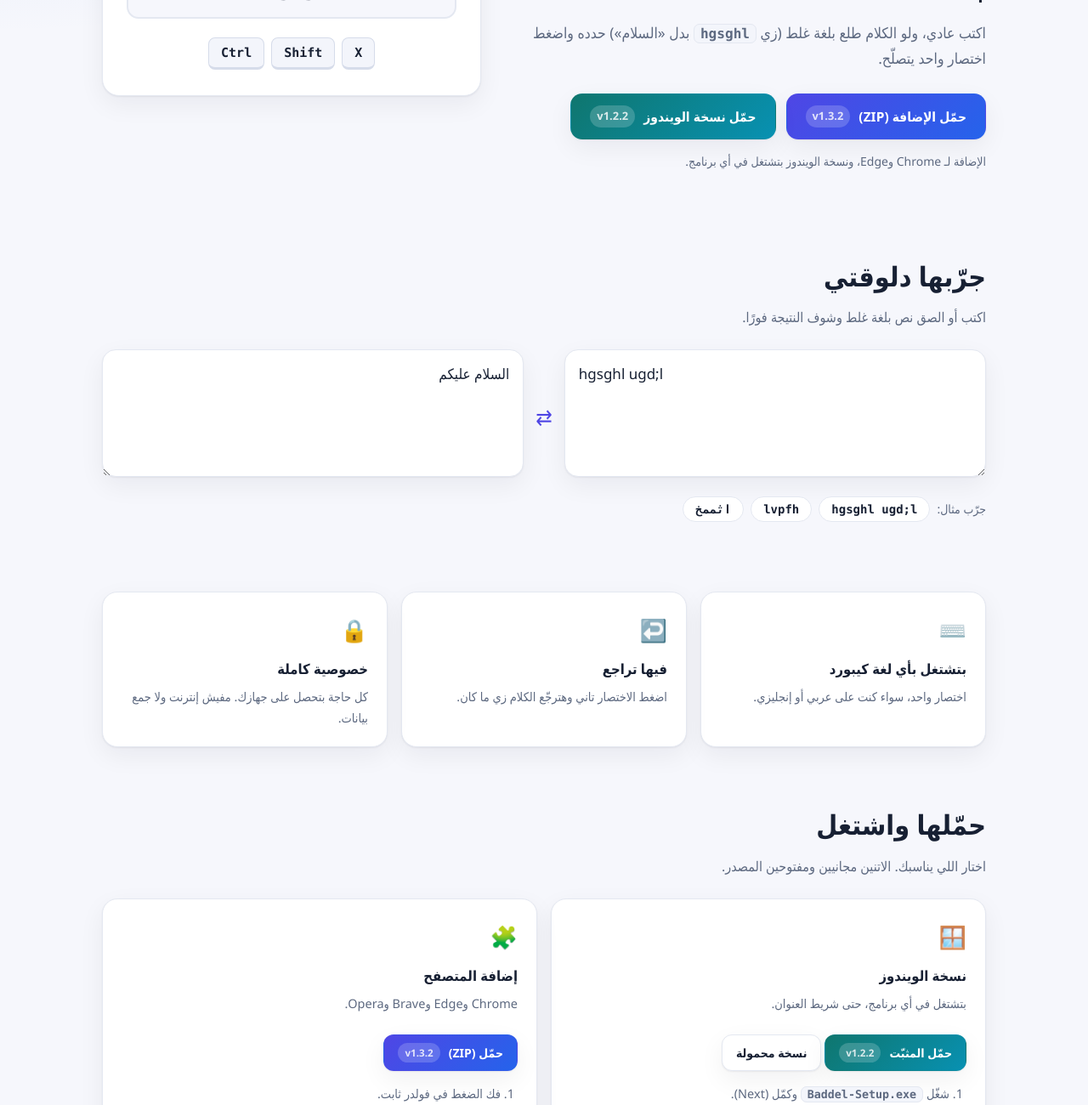
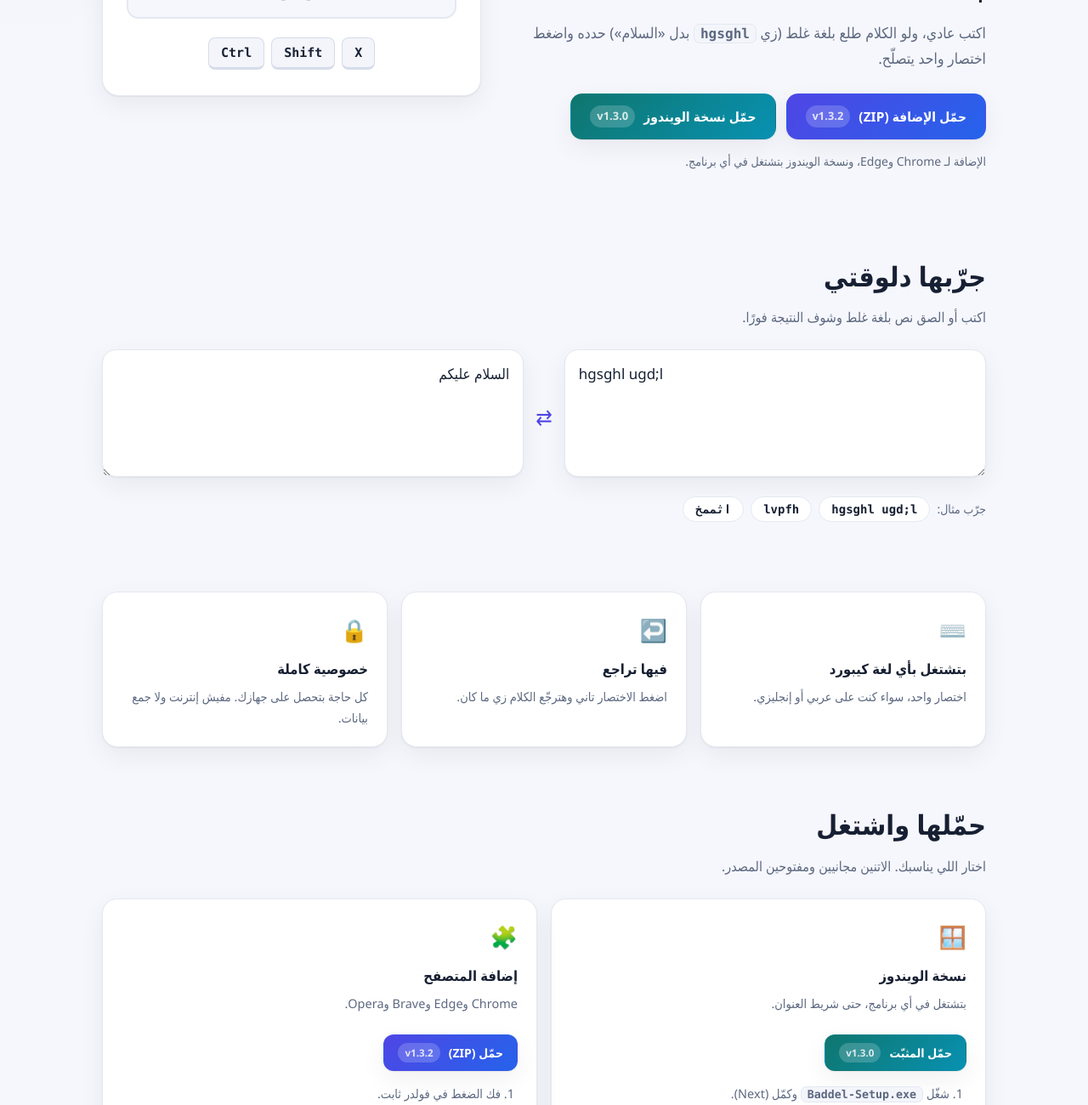
Before and after one commit to shawady6/baddel, a browser extension: page docs/index.html in a window 1280 px wide. Shown: the part 340-1640 px from the top of the page at 85% size. Drawn offline with Linux system fonts and the light colour scheme.

Commit message:
Publish Baddel-Setup.exe v1.3.0; drop the outdated portable exe link
Co-Authored-By: Claude Sonnet 5.5 <noreply@anthropic.com>
Claude-Session: https://claude.ai/code/session_01BqZVUMhpr7fXme6rFniAnr

```diff
--- a/docs/index.html
+++ b/docs/index.html
@@ -36,7 +36,7 @@
       <p class="lead" data-i="lead">اكتب عادي، ولو الكلام طلع بلغة غلط (زي <code dir="ltr">hgsghl</code> بدل «السلام») حدده واضغط اختصار واحد يتصلّح.</p>
       <div class="cta">
         <a class="btn primary" id="dl" href="downloads/baddel.zip" download><span data-i="dl">حمّل الإضافة (ZIP)</span><small dir="ltr">v1.3.2</small></a>
-        <a class="btn primary win" id="dlwin" href="downloads/Baddel-Setup.exe" download><span data-i="dl_win">حمّل نسخة الويندوز</span><small dir="ltr">v1.2.2</small></a>
+        <a class="btn primary win" id="dlwin" href="downloads/Baddel-Setup.exe" download><span data-i="dl_win">حمّل نسخة الويندوز</span><small dir="ltr">v1.3.0</small></a>
       </div>
       <p class="note" data-i="platforms">الإضافة لـ Chrome وEdge، ونسخة الويندوز بتشتغل في أي برنامج.</p>
       <p class="notice" id="mobile" hidden data-i="mobile_note">الإضافة بتشتغل على متصفحات الكمبيوتر بس. افتح الصفحة دي من الكمبيوتر عشان تثبّتها.</p>
@@ -88,7 +88,7 @@
         <div class="ico">🪟</div>
         <h3 data-i="d_h">نسخة الويندوز</h3>
         <p data-i="d_sub">بتشتغل في أي برنامج، حتى شريط العنوان.</p>
-        <p class="actions"><a class="btn primary sm win" id="dlwin2" href="downloads/Baddel-Setup.exe" download><span data-i="d_dl">حمّل المثبّت</span><small dir="ltr">v1.2.2</small></a> <a class="btn sm" href="downloads/baddel.exe" download><span data-i="d_dlp">نسخة محمولة</span></a></p>
+        <p class="actions"><a class="btn primary sm win" id="dlwin2" href="downloads/Baddel-Setup.exe" download><span data-i="d_dl">حمّل المثبّت</span><small dir="ltr">v1.3.0</small></a></p>
         <ol class="mini">
           <li data-i="d1_d">شغّل <code dir="ltr">Baddel-Setup.exe</code> وكمّل (Next).</li>
           <li data-i="d2_d">لو ظهر تحذير ويندوز: <b>More info ← Run anyway</b>.</li>
```
Also changed, not shown: 3 other files.
